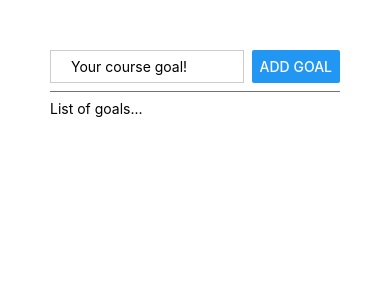
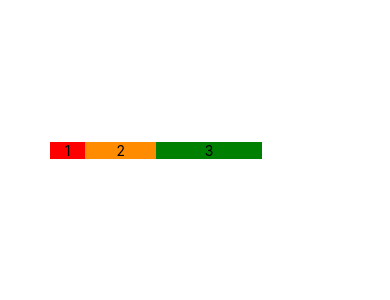
Before and after one commit to mouna-ben-mansour/RNCourse, a React Native app: screen / in a window 390 px wide. Shown: the top 300 px of the page. Built offline with nearby package versions, Linux system fonts and the light colour scheme.

Commit message:
flexBox deep

```diff
--- a/App.js
+++ b/App.js
@@ -3,13 +3,30 @@
 export default function App() {
     return (
         <View style={styles.container}>
-            <View style={styles.inputContainer}>
-                <TextInput style={styles.textInput} placeholder='Your course goal!'/>
-                <Button title="Add Goal"/>
+            <View style={{
+                flex: 1,
+                backgroundColor: 'red',
+                alignItems: 'center',
+                justifyContent: 'center'
+            }}>
+                <Text>1</Text>
             </View>
-            <View style={styles.separator} ></View>
-            <View >
-                <Text>List of goals...</Text>
+
+            <View style={{
+                flex: 2,
+                backgroundColor: 'darkorange',
+                alignItems: 'center',
+                justifyContent: 'center'
+            }}>
+                <Text>2</Text>
+            </View>
+            <View style={{
+                flex: 3,
+                backgroundColor: 'green',
+                alignItems: 'center',
+                justifyContent: 'center'
+            }}>
+                <Text>3</Text>
             </View>
         </View>
     );
@@ -17,23 +34,12 @@
 
 const styles = StyleSheet.create({
     container: {
-        padding: 50
+        flexDirection: 'row',
+        padding: 50,
+        width: '80%',
+        height: 300,
+        justifyContent:'space-between',
+        alignItems:'center'
     },
-    separator: {
-        marginVertical: 8,
-        borderBottomColor: '#737373',
-        borderBottomWidth: StyleSheet.hairlineWidth,
-    },
-    inputContainer: {
-        flexDirection: 'row',
-        justifyContent: 'space-between'
-    },
-    textInput: {
-        borderWidth: 1,
-        borderColor: '#ccc',
-        width: '80%',
-        paddingLeft: 20,
-        marginRight: 8
-    }
 
 });
```
